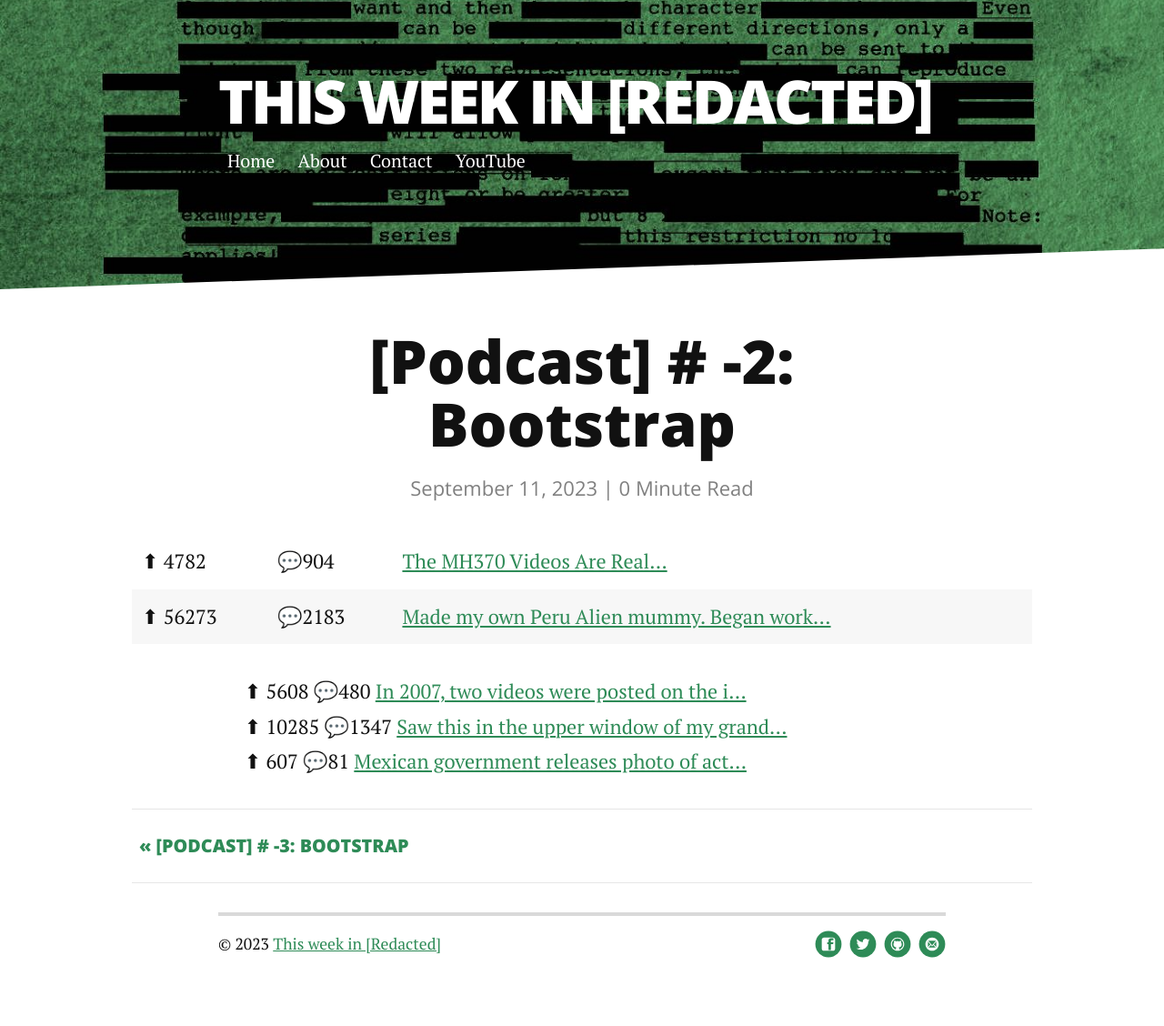
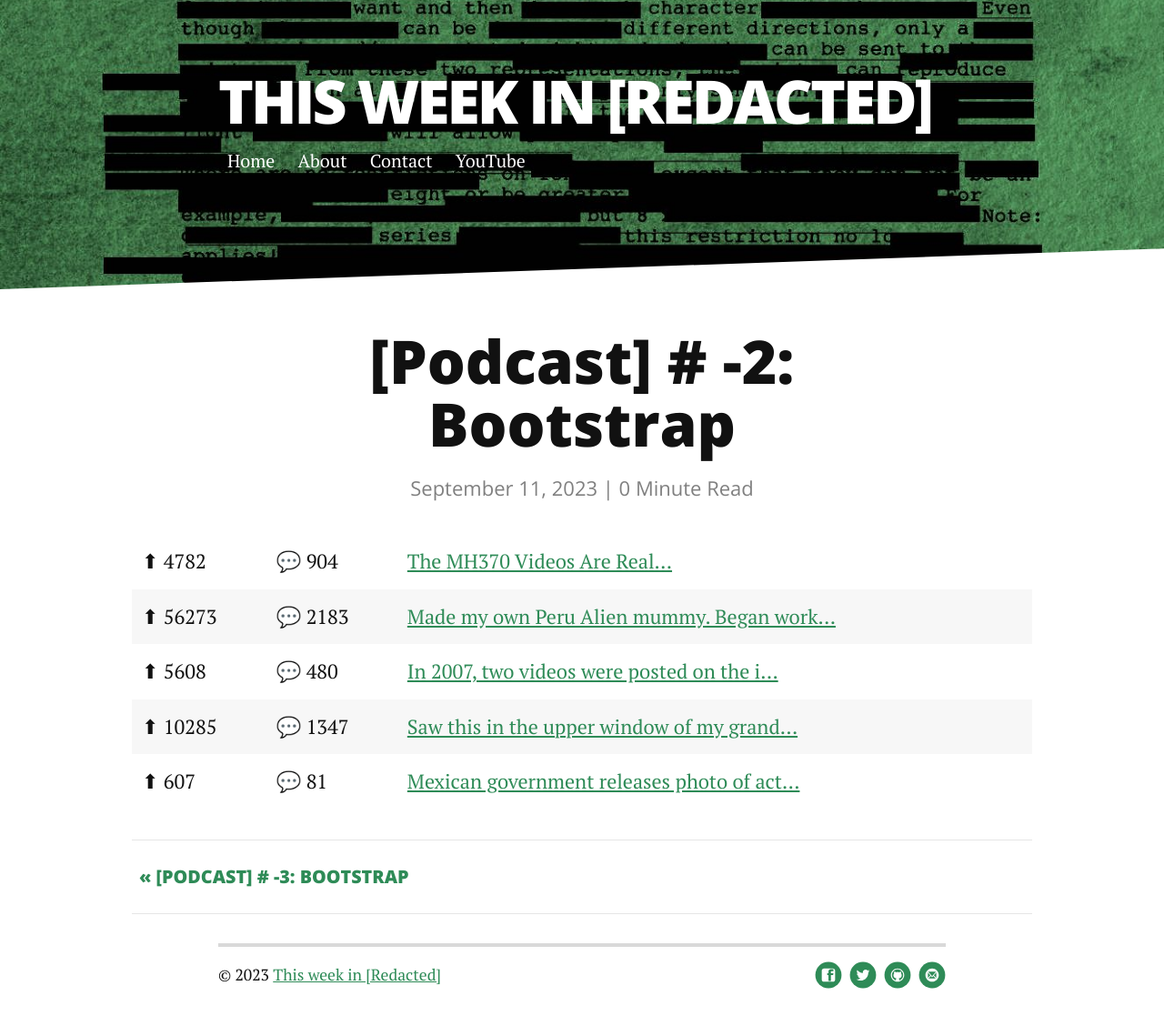
Before and after one commit to thisweekinredacted/thisweekinredacted.github.io, a Jekyll site: the page built from _posts/2023-9-11-podcast-minus-2.markdown, in a window 1280 px wide. Shown: the whole page at 91% size. Built offline with Jekyll 4.4.1, drawn with Linux system fonts in a browser that asks for light colours; nearby versions of some CDN libraries; before the commit the page ends 1094 px from its top, so only the background shows below that.

```diff
--- a/_posts/2023-9-11-podcast-minus-2.markdown
+++ b/_posts/2023-9-11-podcast-minus-2.markdown
@@ -10,9 +10,8 @@ td, th {
 </style>
 
 | ---           | ---           | ---              |
-| ⬆ 4782 | 💬904 |  [The MH370 Videos Are Real...](https://www.reddit.com/r/conspiracy/comments/16gom4a/the_mh370_videos_are_real/)
-| ⬆ 56273 | 💬2183 |  [Made my own Peru Alien mummy. Began work...](https://i.redd.it/wxno3xo292ob1.png)
-
-⬆ 5608  💬480   [In 2007, two videos were posted on the i...](https://www.fbi.gov/wanted/ecap/unknown-suspect-1) <br>
-⬆ 10285 💬1347  [Saw this in the upper window of my grand...](https://i.redd.it/6z3fyklkpbnb1.jpg) <br>
-⬆ 607   💬81    [Mexican government releases photo of act...](https://i.redd.it/mlxi5m2l2gob1.jpg) <br>
+| ⬆ 4782| 💬 904|[The MH370 Videos Are Real...](https://www.reddit.com/r/conspiracy/comments/16gom4a/the_mh370_videos_are_real/)
+| ⬆ 56273| 💬 2183|[Made my own Peru Alien mummy. Began work...](https://i.redd.it/wxno3xo292ob1.png)
+| ⬆ 5608| 💬 480|[In 2007, two videos were posted on the i...](https://www.fbi.gov/wanted/ecap/unknown-suspect-1)
+| ⬆ 10285| 💬 1347|[Saw this in the upper window of my grand...](https://i.redd.it/6z3fyklkpbnb1.jpg)
+| ⬆ 607| 💬 81|[Mexican government releases photo of act...](https://i.redd.it/mlxi5m2l2gob1.jpg)
```
